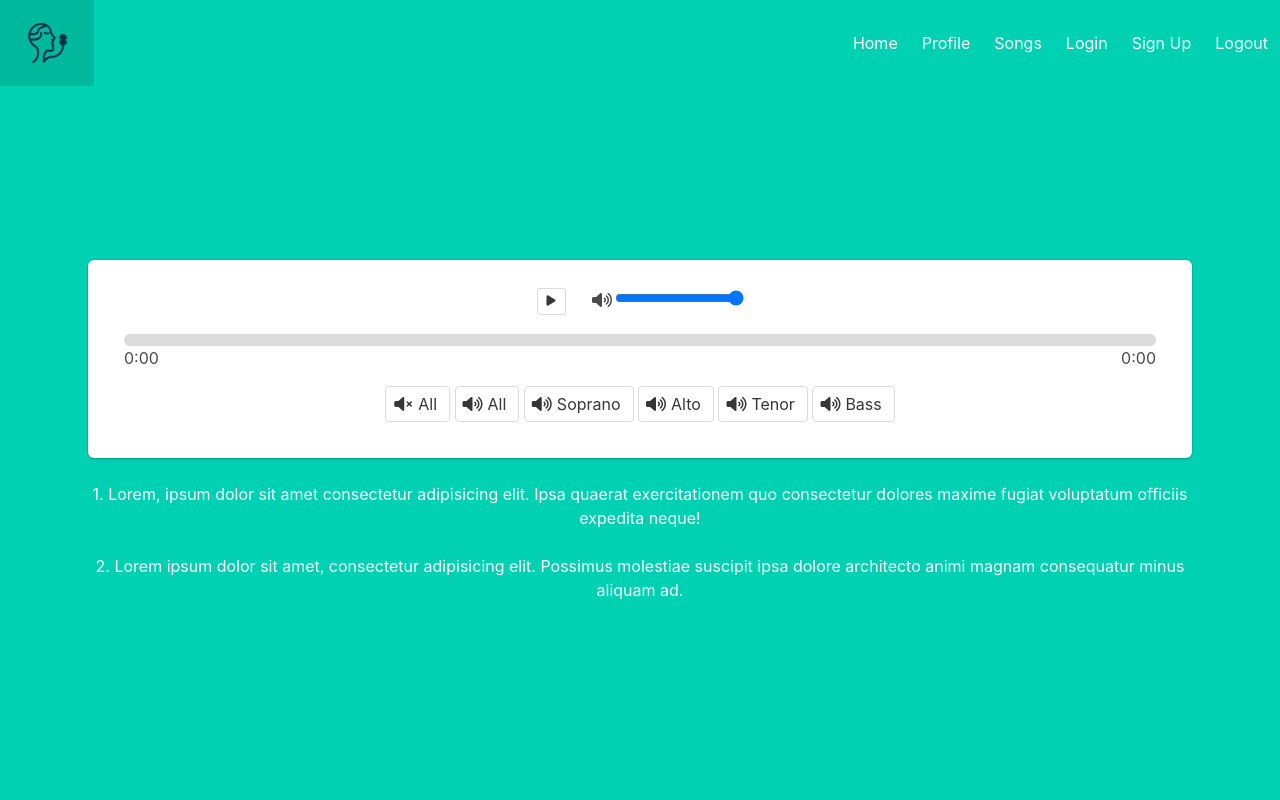
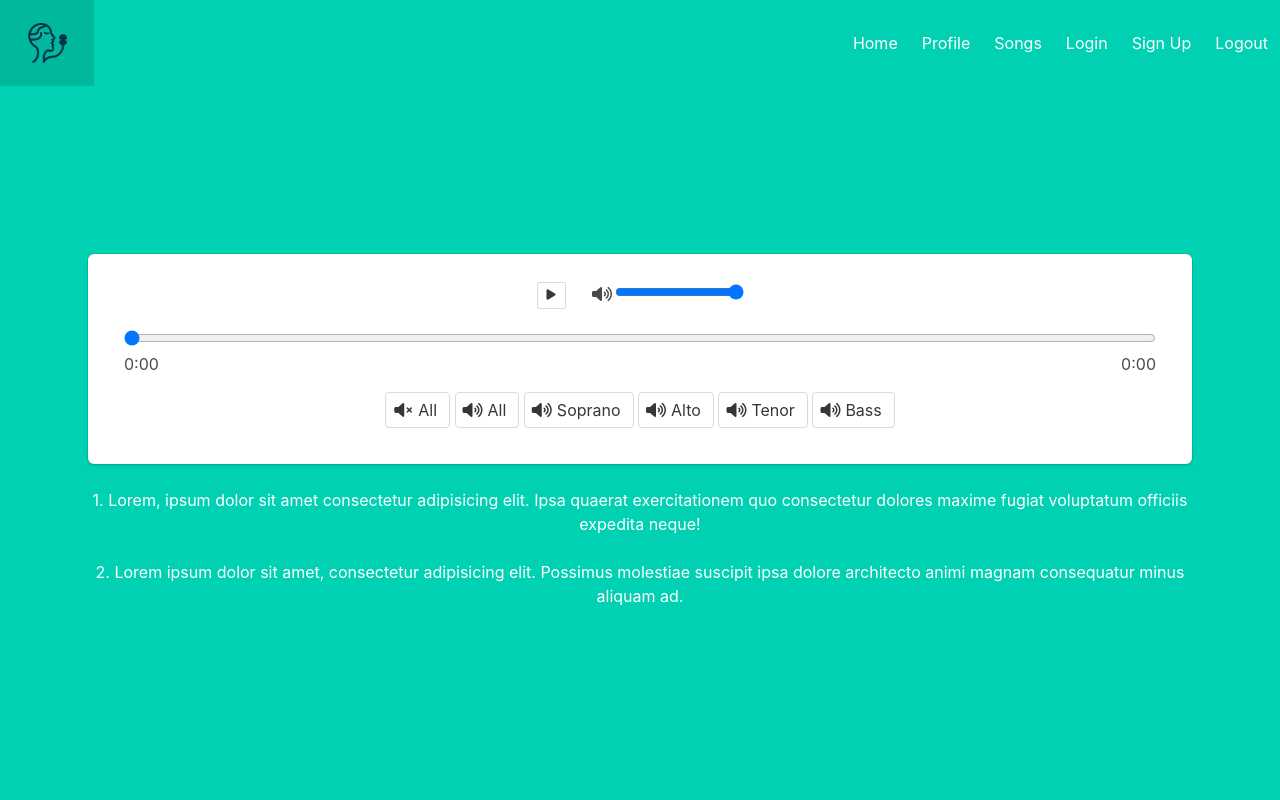
Before and after one commit to Toteya/ehanganomawi, a Flask app: template web_app/templates/songs.html in a window 1280 px wide. Run offline with Flask 3, Linux system fonts and the light colour scheme; the template is opened without the code that fills it, so the values that code supplies are empty.

Commit message:
changed progress bar to input bar to allow for seeking

```diff
--- a/web_app/templates/songs.html
+++ b/web_app/templates/songs.html
@@ -31,7 +31,6 @@
                   <button class="button is-small" id="play-pause" style="margin-right: 1.5rem;">
                     <span>
                       <i class="fas fa-play"></i>
-                      <!-- <i class="fa-solid fa-pause"></i> -->
                     </span>
                   </button>
                   <label for="volume-control">
@@ -39,13 +38,15 @@
                       <i class="fas fa-volume-high"></i>
                     </span>
                   </label>
-                  <input type="range" id="volume-control" min="-1" max="1" step="0.01" value="1">
+                  <input type="range" id="volume-control" min="0" max="1" step="0.01" value="1">
                 </div>
               </div>
             </div>
             <div class="section" style="padding: 1rem;">
-              <progress class="progress is-small " id="progress-bar" value="0" max="100" style="margin-bottom: 0;">
-              </progress>
+              <!-- <progress class="progress is-small " id="progress-bar" value="0" max="100" style="margin-bottom: 0;">
+              </progress> -->
+              <input type="range" class="is-small has-background-grey-lighter" id="progress-bar" value="0" min="0" max="100" style="margin-bottom: 0; width: 100%;">
+              <!-- </progress> -->
               <div class="container">
                 <div class="columns is-mobile">
                   <div class="column is-half has-text-left" id="current-time">0:00</div>
```
